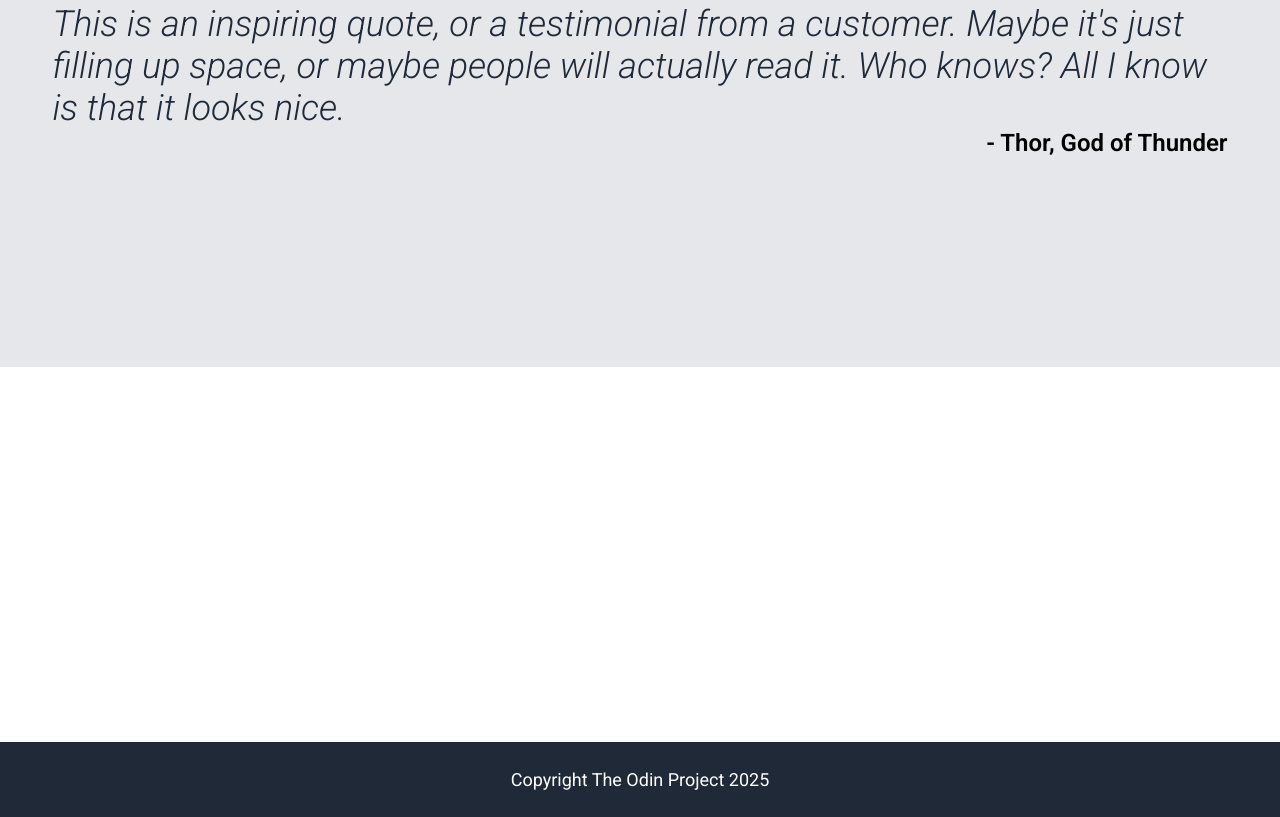
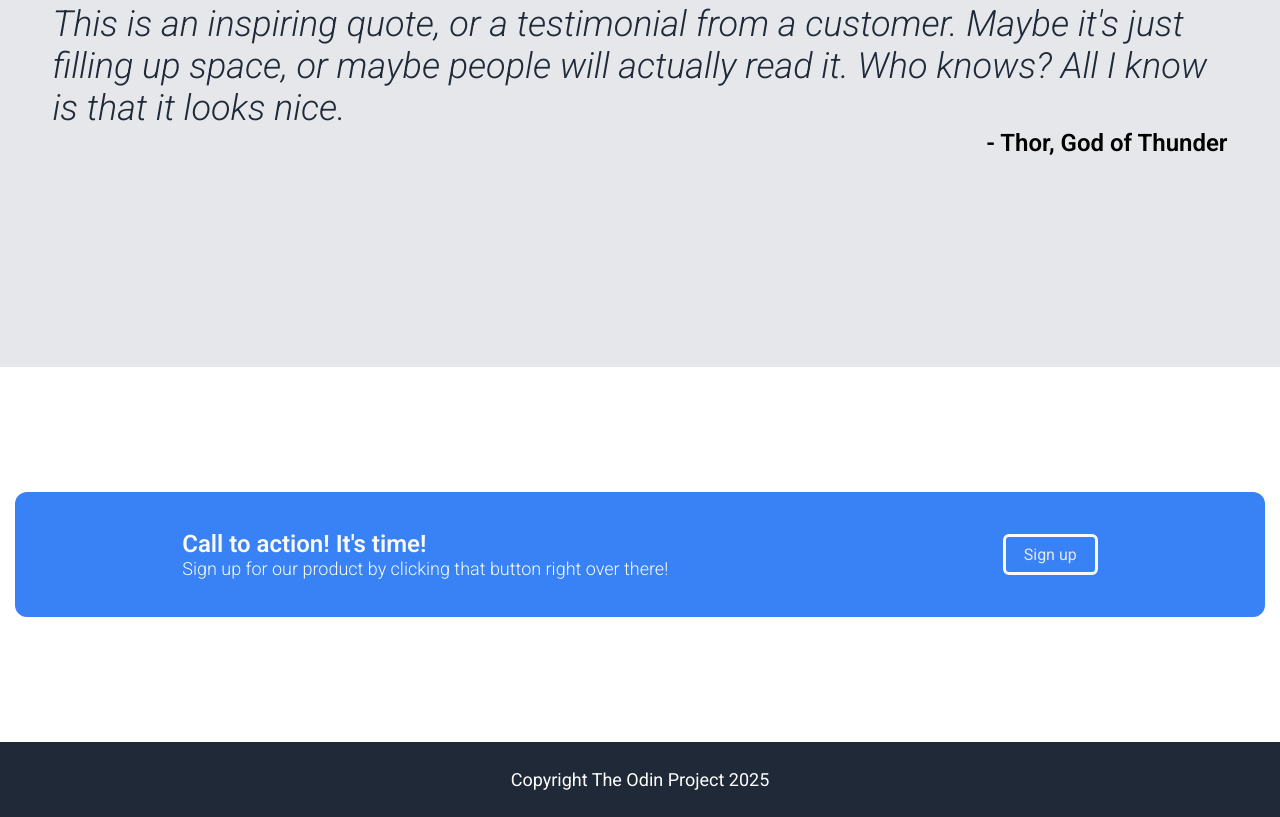
Before and after one commit to TaranSaini2005/Landing-Page, a plain HTML site: page index.html in a window 1280 px wide. Shown: the part 1233-2050 px from the top of the page. Drawn offline with Linux system fonts and the light colour scheme.

Commit message:
Setup section 4

```diff
--- a/index.html
+++ b/index.html
@@ -38,6 +38,13 @@
     </div>
 
     <div class="section-four">
+        <div class="section-four-container">
+            <div class="section-four-container-left">
+                <div class="section-four-container-title">Call to action! It's time!</div>
+                <div class="section-four-container-text">Sign up for our product by clicking that button right over there!</div>
+            </div>
+            <div class="section-four-container-button">Sign up</div>
+        </div>
 
     </div>
 
--- a/style.css
+++ b/style.css
@@ -124,6 +124,50 @@ body {
 .section-four
 {
     height: 375px;
+    display: flex;
+    justify-content: center;
+    align-items: center;
+}
+
+.section-four-container
+{
+    width: 1250px;
+    height: 125px;
+    background-color: #3882f6;
+    border-radius: 12px;
+    display: flex;
+    align-items: center;
+    justify-content: space-around;
+}
+
+.section-four-container-title
+{
+    font-family: 'Roboto', sans-serif;
+    font-size: 24px;
+    font-weight: 600;
+    color:  #f9faf8;
+
+}
+
+.section-four-container-text
+{
+    font-family: 'Roboto', sans-serif;
+    font-size: 18px;
+    font-weight: 300;
+    color:  #f9faf8;
+}
+
+.section-four-container-button
+{
+    background-color: #3882f6;
+    border-radius: 6px;
+    padding-left: 18px;
+    padding-right: 18px;
+    padding-top: 8px;
+    padding-bottom: 8px;
+    border: #f9faf8;
+    border-style: solid;
+    color:  #e5e7eb;
 }
 
 .footer
```
